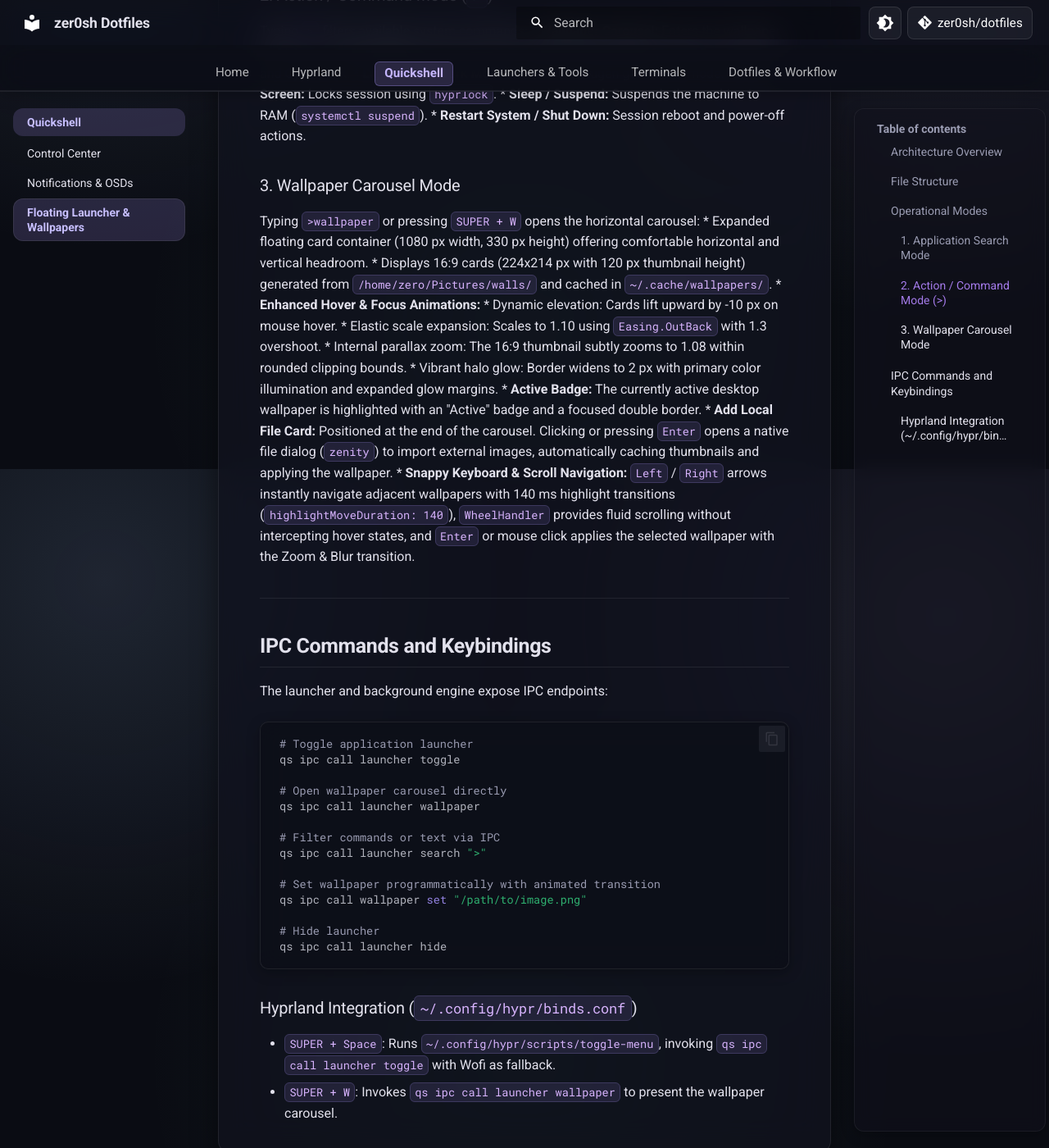
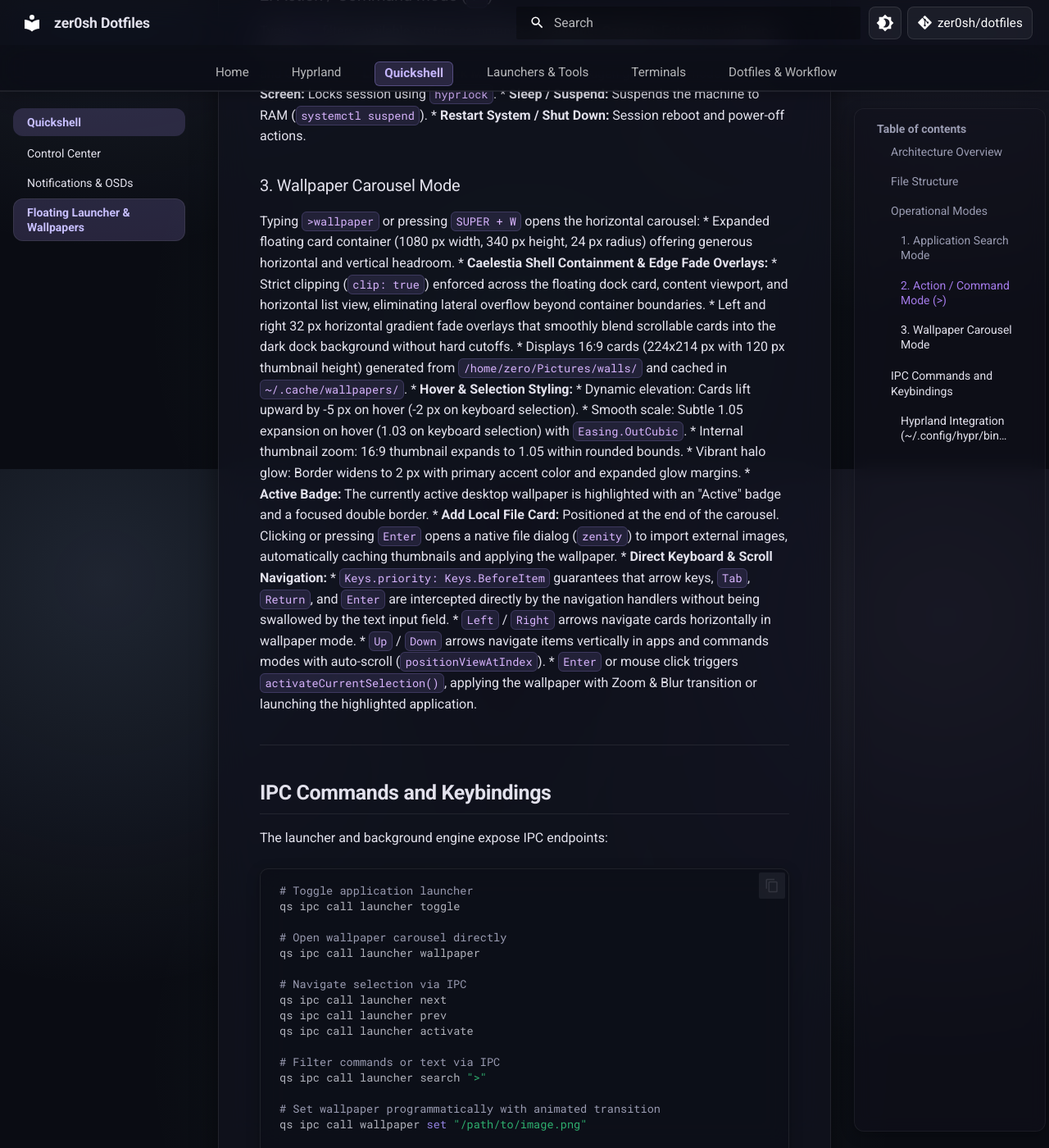
Before and after one commit to zer0sh/dotfiles, an MkDocs documentation site: the page built from docs/quickshell/launcher-wallpapers.md, in a window 1280 px wide and 1400 px high, scrolled down 2128 px. Shown: the whole window at 82% size. Built offline with MkDocs 1.6.1 and Material for MkDocs 9.7.7, drawn with Linux system fonts in a browser that asks for light colours; comment, search, counter and statistics services are not loaded.

Commit message:
fix(quickshell): clip wallpaper carousel in dock and fix keyboard navigation

```diff
--- a/docs/quickshell/launcher-wallpapers.md
+++ b/docs/quickshell/launcher-wallpapers.md
@@ -66,16 +66,23 @@
 
 ### 3. Wallpaper Carousel Mode
 Typing `>wallpaper ` or pressing `SUPER + W` opens the horizontal carousel:
-* Expanded floating card container (1080 px width, 330 px height) offering comfortable horizontal and vertical headroom.
+* Expanded floating card container (1080 px width, 340 px height, 24 px radius) offering generous horizontal and vertical headroom.
+* **Caelestia Shell Containment & Edge Fade Overlays:**
+  * Strict clipping (`clip: true`) enforced across the floating dock card, content viewport, and horizontal list view, eliminating lateral overflow beyond container boundaries.
+  * Left and right 32 px horizontal gradient fade overlays that smoothly blend scrollable cards into the dark dock background without hard cutoffs.
 * Displays 16:9 cards (224x214 px with 120 px thumbnail height) generated from `/home/zero/Pictures/walls/` and cached in `~/.cache/wallpapers/`.
-* **Enhanced Hover & Focus Animations:**
-  * Dynamic elevation: Cards lift upward by -10 px on mouse hover.
-  * Elastic scale expansion: Scales to 1.10 using `Easing.OutBack` with 1.3 overshoot.
-  * Internal parallax zoom: The 16:9 thumbnail subtly zooms to 1.08 within rounded clipping bounds.
-  * Vibrant halo glow: Border widens to 2 px with primary color illumination and expanded glow margins.
+* **Hover & Selection Styling:**
+  * Dynamic elevation: Cards lift upward by -5 px on hover (-2 px on keyboard selection).
+  * Smooth scale: Subtle 1.05 expansion on hover (1.03 on keyboard selection) with `Easing.OutCubic`.
+  * Internal thumbnail zoom: 16:9 thumbnail expands to 1.05 within rounded bounds.
+  * Vibrant halo glow: Border widens to 2 px with primary accent color and expanded glow margins.
 * **Active Badge:** The currently active desktop wallpaper is highlighted with an "Active" badge and a focused double border.
 * **Add Local File Card:** Positioned at the end of the carousel. Clicking or pressing `Enter` opens a native file dialog (`zenity`) to import external images, automatically caching thumbnails and applying the wallpaper.
-* **Snappy Keyboard & Scroll Navigation:** `Left` / `Right` arrows instantly navigate adjacent wallpapers with 140 ms highlight transitions (`highlightMoveDuration: 140`), `WheelHandler` provides fluid scrolling without intercepting hover states, and `Enter` or mouse click applies the selected wallpaper with the Zoom & Blur transition.
+* **Direct Keyboard & Scroll Navigation:**
+  * `Keys.priority: Keys.BeforeItem` guarantees that arrow keys, `Tab`, `Return`, and `Enter` are intercepted directly by the navigation handlers without being swallowed by the text input field.
+  * `Left` / `Right` arrows navigate cards horizontally in wallpaper mode.
+  * `Up` / `Down` arrows navigate items vertically in apps and commands modes with auto-scroll (`positionViewAtIndex`).
+  * `Enter` or mouse click triggers `activateCurrentSelection()`, applying the wallpaper with Zoom & Blur transition or launching the highlighted application.
 
 ---
 
@@ -89,6 +96,11 @@
 
 # Open wallpaper carousel directly
 qs ipc call launcher wallpaper
+
+# Navigate selection via IPC
+qs ipc call launcher next
+qs ipc call launcher prev
+qs ipc call launcher activate
 
 # Filter commands or text via IPC
 qs ipc call launcher search ">"
```
Also changed, not shown: 2 other files.
